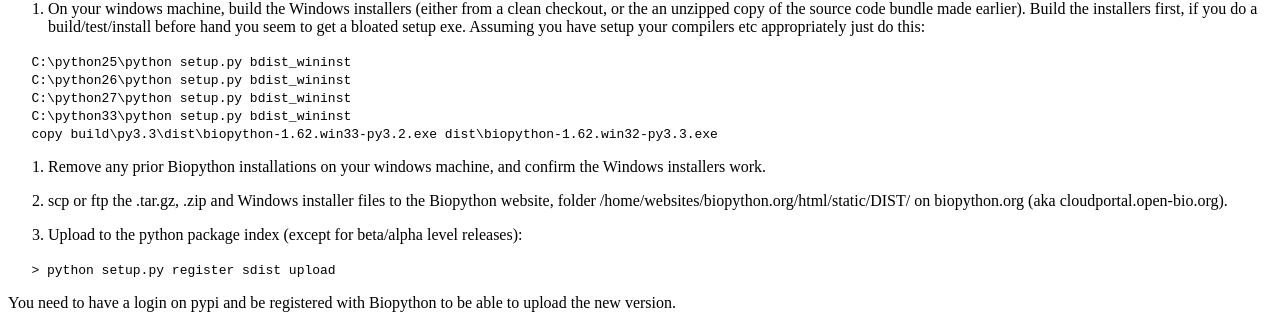
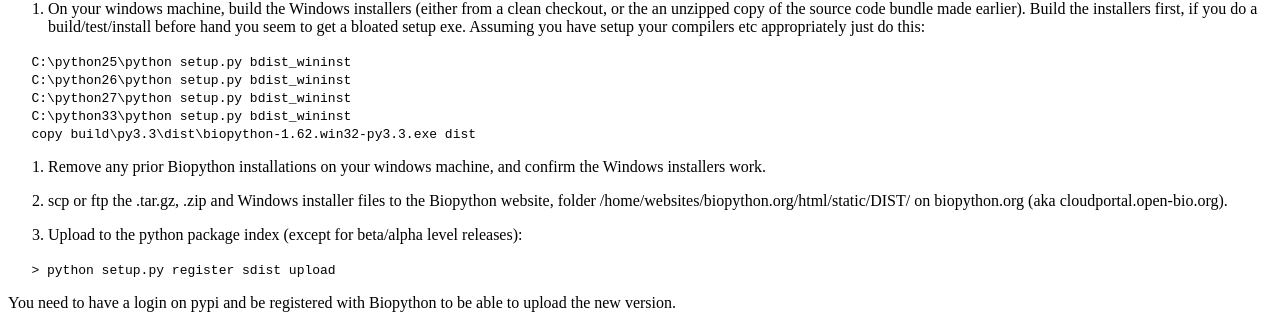
Before and after one commit to biopython/biopython.github.io, a Jekyll site: the page built from wiki/Building_a_release.md, in a window 1280 px wide. Shown: the part 1764-2083 px from the top of the page. Built offline with Jekyll 4.4.1, drawn with Linux system fonts in a browser that asks for light colours.

Commit message:
Correct copy command

```diff
--- a/wiki/Building_a_release.md
+++ b/wiki/Building_a_release.md
@@ -123,7 +123,7 @@ your compilers etc appropriately just do this:
 `   C:\python26\python setup.py bdist_wininst`
 `   C:\python27\python setup.py bdist_wininst`
 `   C:\python33\python setup.py bdist_wininst`
-`   copy build\py3.3\dist\biopython-1.62.win33-py3.2.exe dist\biopython-1.62.win32-py3.3.exe`
+`   copy build\py3.3\dist\biopython-1.62.win32-py3.3.exe dist`
 
 18. Remove any prior Biopython installations on your windows machine,
 and confirm the Windows installers work.
```
Also changed, not shown: 1 other file.
